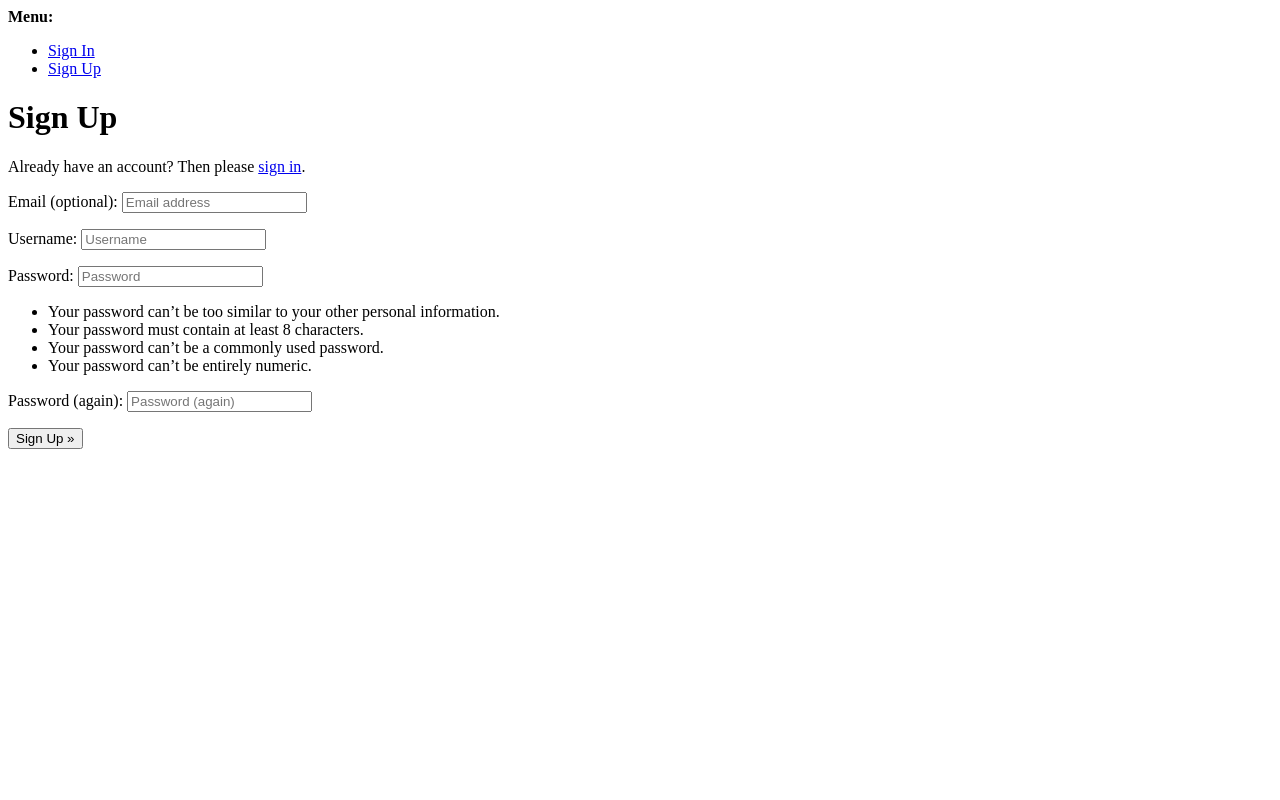
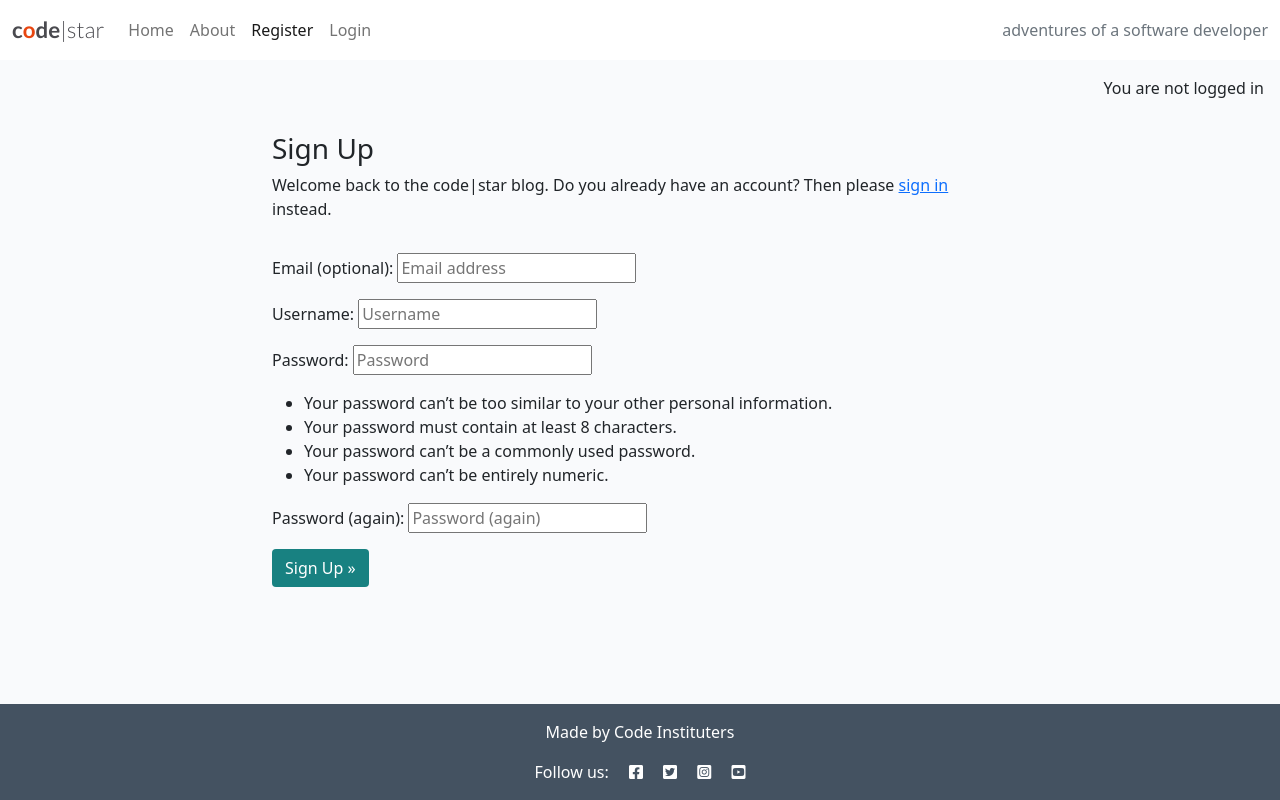
Before and after one commit to behemot-biz/blog, a Django app: page /accounts/signup/ in a window 1280 px wide. Run offline with Django 4.2, Linux system fonts and the light colour scheme.

Commit message:
Add logged in info to base.html and style signup.html

```diff
--- a/templates/account/signup.html
+++ b/templates/account/signup.html
@@ -1,21 +1,29 @@
-{% extends "account/base.html" %}
+{% extends "base.html" %}
 
 {% load i18n %}
 
 {% block head_title %}{% trans "Signup" %}{% endblock head_title %}
 
 {% block content %}
-<h1>{% trans "Sign Up" %}</h1>
 
-<p>{% blocktrans %}Already have an account? Then please <a href="{{ login_url }}">sign in</a>.{% endblocktrans %}</p>
-
+<div class="container">
+    <div class="row">
+        <div class="col-md-8 mt-3 offset-md-2">
+            <h3>{% trans "Sign Up" %}</h3>
+            <p>{% blocktrans %}Welcome back to the code|star blog. Do you already have an account? Then please <a href="{{ login_url }}">sign in</a> instead.{% endblocktrans %}</p>
+        </div>
+    </div>
+    <div class="row">
+        <div class="col-md-8 mt-3 offset-md-2">
             <form class="signup" id="signup_form" method="post" action="{% url 'account_signup' %}">
             {% csrf_token %}
             {{ form.as_p }}
             {% if redirect_field_value %}
             <input type="hidden" name="{{ redirect_field_name }}" value="{{ redirect_field_value }}" />
             {% endif %}
-  <button type="submit">{% trans "Sign Up" %} &raquo;</button>
+            <button class="btn btn-signup right" type="submit">{% trans "Sign Up" %} &raquo;</button>
             </form>
-
+        </div>
+    </div>
+</div>
 {% endblock content %}
--- a/templates/base.html
+++ b/templates/base.html
@@ -76,6 +76,11 @@
     </nav>
 
     <main class="flex-shrink-0 main-bg">
+        {% if user.is_authenticated %}
+        <p class="text-end m-3">You are logged in as {{ user }}</p>
+        {% else %}
+        <p class="text-end m-3">You are not logged in</p>
+        {% endif %}
 
         {% block content %}
         <!-- Content Goes here -->
```
Lines whose indentation alone changed are shown as unchanged.
